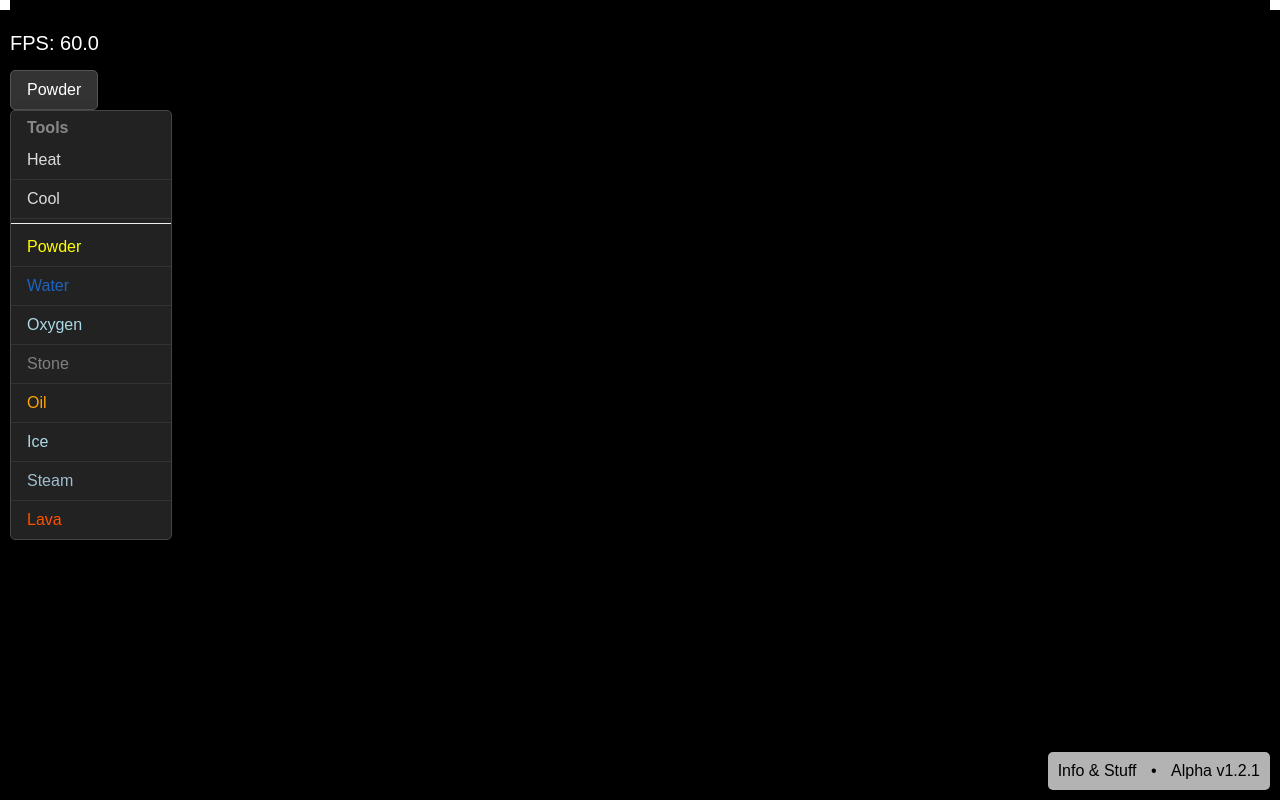
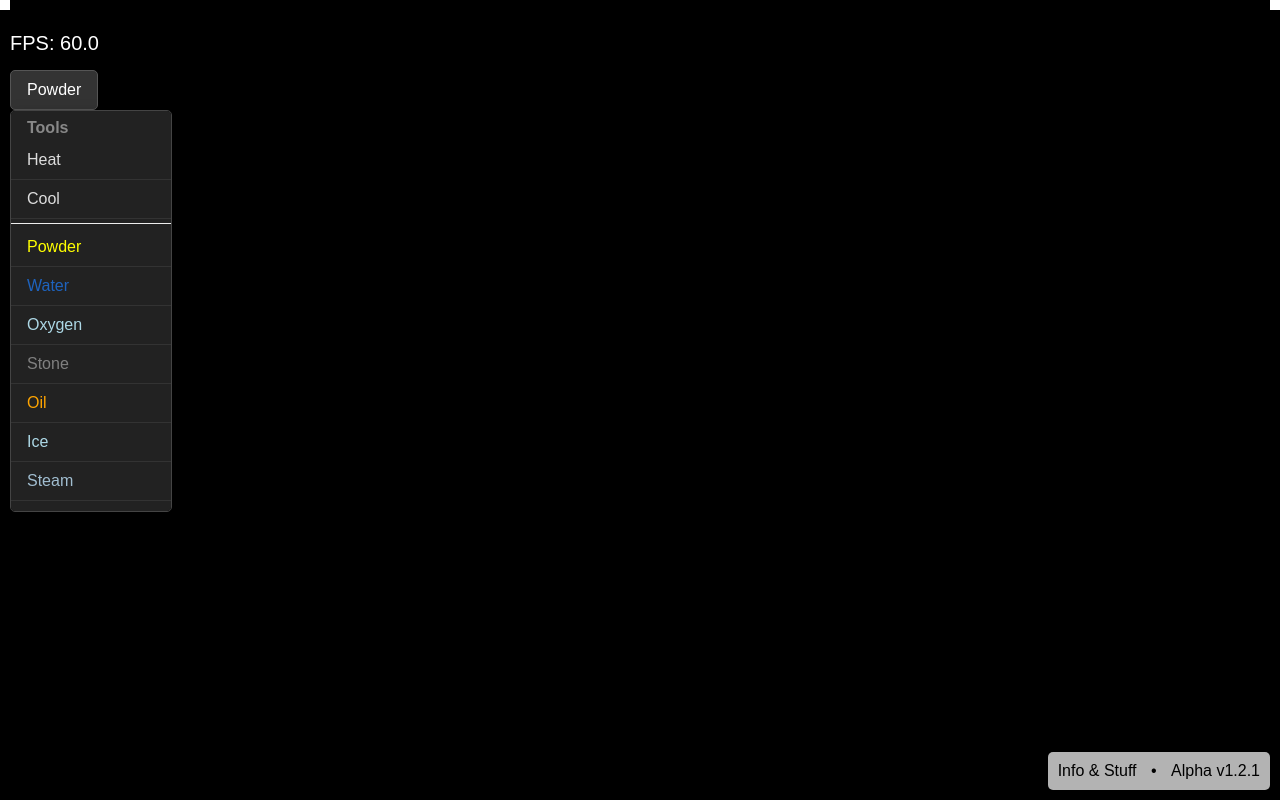
Before and after one commit to tlk106/Powder-Powder, a website with bundled scripts: page index.html in a window 1280 px wide. Both pictures are taken after a click on the button "Powder". Built offline with nearby package versions, Linux system fonts and the light colour scheme.

Commit message:
Add fire an wood as elements. Add a scroll bar to the element list.

```diff
--- a/common/elements.js
+++ b/common/elements.js
@@ -1,5 +1,5 @@
 class Element {
-  constructor(name, id, color, mass, starttemp, meltingpoint, boilingpoint, ispowder, conductivity) {
+  constructor(name, id, color, mass, starttemp, meltingpoint, boilingpoint, ispowder, conductivity, isflammable, isfire) {
     if (
       typeof name !== "string" ||
       typeof id !== "number" ||
@@ -9,7 +9,9 @@ class Element {
       typeof meltingpoint !== "number" ||
       typeof boilingpoint !== "number" ||
       typeof ispowder !== "boolean" || // Is powder instead of solid.
-      typeof conductivity !== "number"
+      typeof conductivity !== "number" ||
+      typeof isflammable !== "boolean" ||
+      typeof isfire !== "boolean"
     ) {
       throw new Error("Invalid parameters");
     }
@@ -23,6 +25,8 @@ class Element {
     this.boilingpoint = boilingpoint; // Boiling point in Celsius
     this.ispowder = ispowder; // Is powder instead of solid.
     this.conductivity = conductivity; // Thermal conductivity (arbitrary units)
+    this.isflammable = false; // Default value, can be set later
+    this.isfire = false; // Default value, can be set later
   }
   isSolid() {
     return this.starttemp < this.meltingpoint;
@@ -38,16 +42,18 @@ class Element {
   }
 }
 
-// Existing elements with updated colors as RGB strings and conductivity (arbitrary units)
-const powder = new Element("Powder", 0, "rgb(255, 255, 0)", 1.5, 21, 1000, 8000, true, 0.05);
-const water = new Element("Water", 1, "rgb(30, 99, 190)", 1, 21, 0, 100, false, 0.6);
-const oxygen = new Element("Oxygen", 2, "rgb(173, 216, 230)", 0.001429, 21, -218.79, -182.96, false, 0.02);
-const stone = new Element("Stone", 3, "rgb(128, 128, 128)", 2.5, 21, 1500, 8000, false, 2.0);
-const oil = new Element("Oil", 4, "rgb(255, 165, 0)", 0.9, 21, -6, 300, false, 0.15);
-const ice = new Element("Ice", 5, "rgb(173, 216, 230)", 0.92, -10, 0, 100, false, 2.2);
-const steam = new Element("Steam", 6, "rgb(161, 190, 209)", 0.0006, 300, 0, 100, false, 0.02);
-const lava = new Element("Lava", 7, "rgb(255, 80, 0)", 2.4, 1600, 700, 3000, false, 1.5);
+// Define the elements with their properties
+const powder = new Element("Powder", 0, "rgb(255, 255, 0)", 1.5, 21, 1000, 8000, true, 0.05, false, false);
+const water = new Element("Water", 1, "rgb(30, 99, 190)", 1, 21, 0, 100, false, 0.6, false, false);
+const oxygen = new Element("Oxygen", 2, "rgb(173, 216, 230)", 0.001429, 21, -218.79, -182.96, false, 0.02, true, false);
+const stone = new Element("Stone", 3, "rgb(128, 128, 128)", 2.5, 21, 1500, 8000, false, 2.0, false, false);
+const oil = new Element("Oil", 4, "rgb(255, 165, 0)", 0.9, 21, -6, 300, false, 0.15, true, false);
+const ice = new Element("Ice", 5, "rgb(173, 216, 230)", 0.92, -10, 0, 100, false, 2.2, false, false);
+const steam = new Element("Steam", 6, "rgb(161, 190, 209)", 0.0006, 300, 0, 100, false, 0.02, false, false);
+const lava = new Element("Lava", 7, "rgb(255, 80, 0)", 2.4, 1600, 700, 3000, false, 1.5, false, false);
+const wood = new Element("Wood", 8, "rgb(222, 151, 100)", 0.6, 21, 200, 600, false, 0.1, true, false);
+const fire = new Element("Fire", 9, "rgb(255, 0, 0)", 0.001, 300, 300, 1000, false, 0.01, false, true);
 
-const elements = { powder, water, oxygen, stone, oil, ice, steam, lava };
+const elements = { powder, water, oxygen, stone, oil, ice, steam, lava, wood, fire };
 
 export { elements, Element };
--- a/website/style.css
+++ b/website/style.css
@@ -71,6 +71,8 @@ canvas {
   border-radius: 5px;
   box-shadow: 0px 8px 16px 0px rgba(0, 0, 0, 0.5); /* Stronger shadow */
   z-index: 21;
+  max-height: 400px; /* Set a maximum height for the dropdown */
+  overflow-y: auto; /* Enable vertical scrolling */
 }
 
 .dropdown-content a {
```
